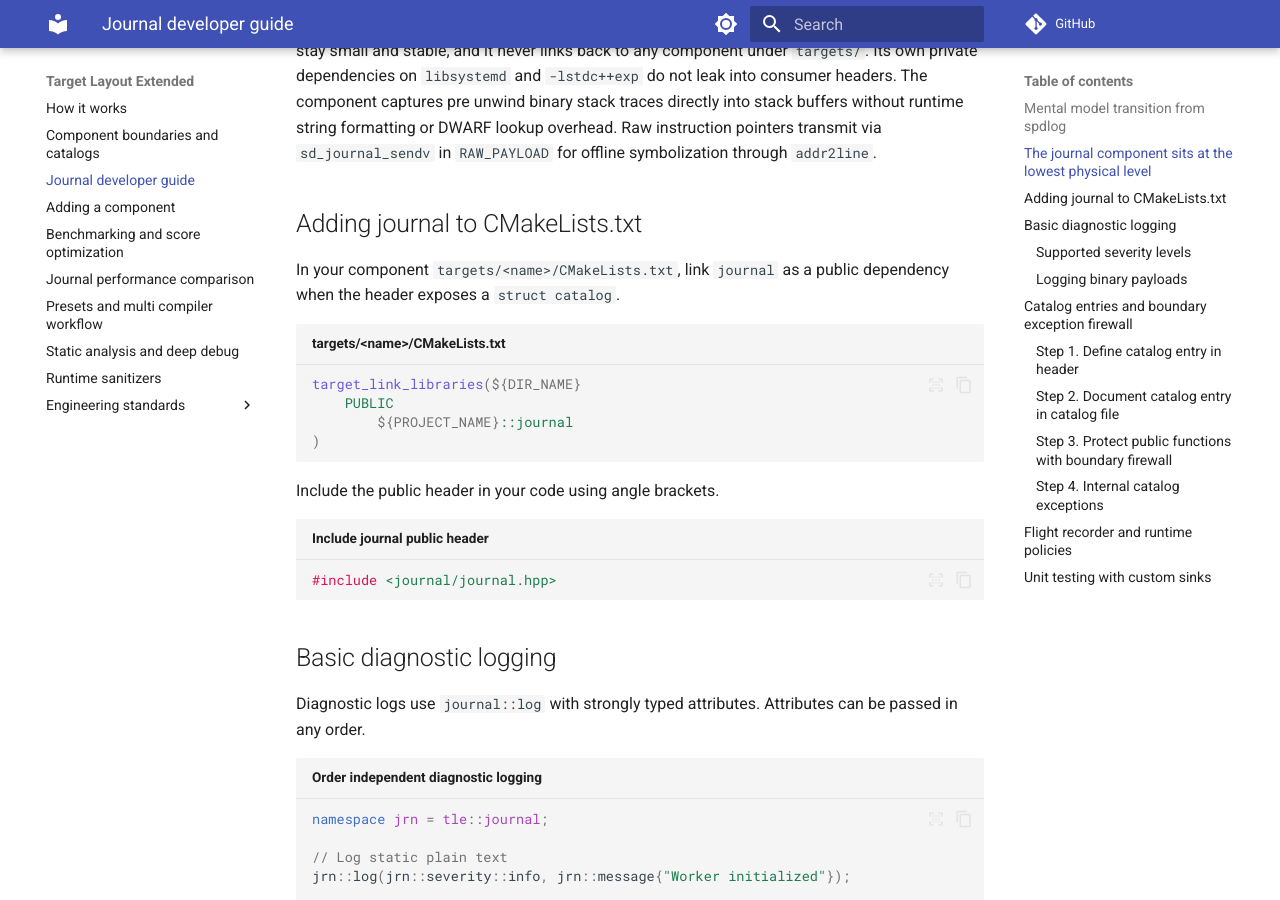
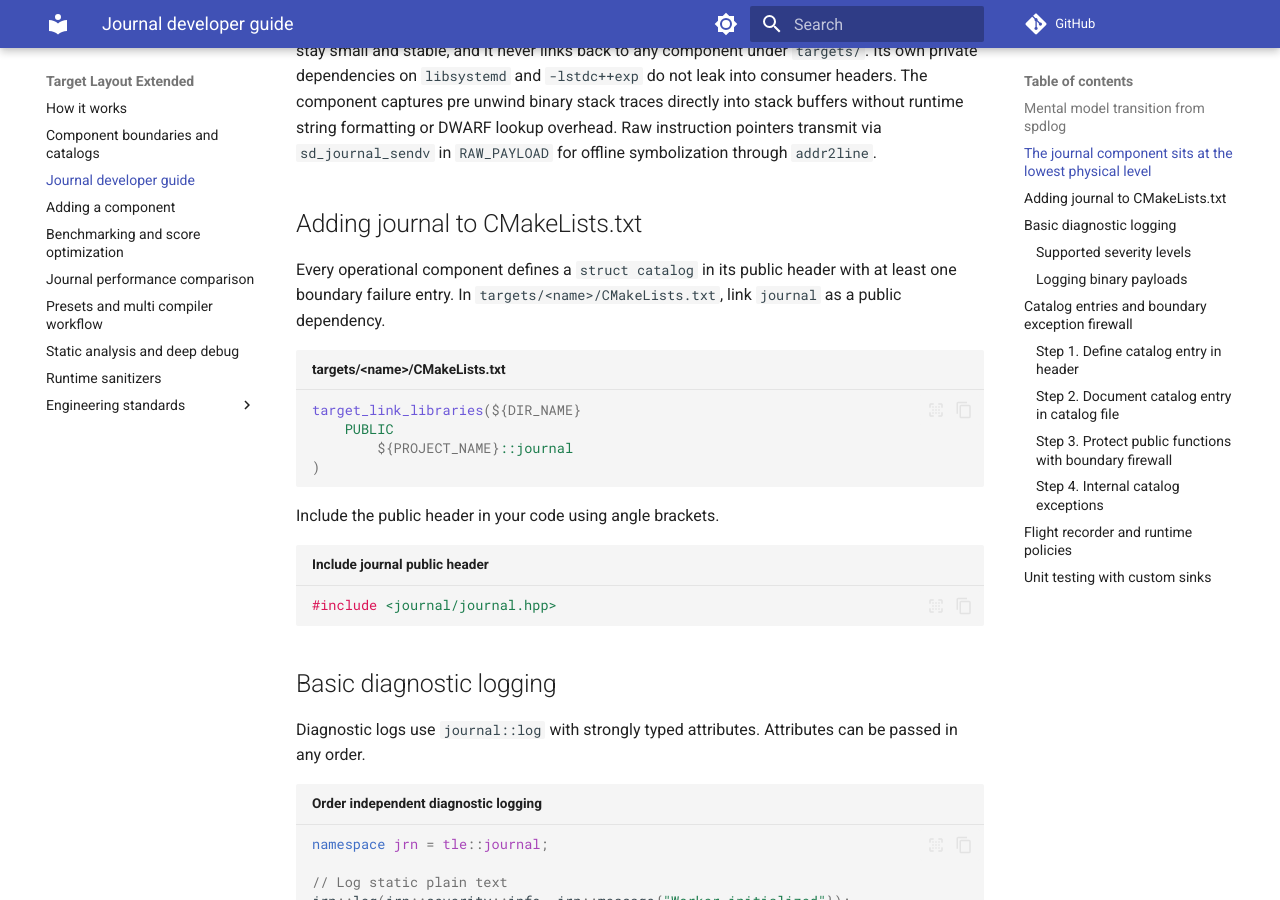
Before and after one commit to JeffKarling/Target_Layout_Extended, an MkDocs documentation site: the page built from Documentation/journal_developer_guide.md, in a window 1280 px wide and 900 px high, scrolled down 1405 px. Built offline with MkDocs 1.6.1 and Material for MkDocs 9.7.7, drawn with Linux system fonts in a browser that asks for light colours; comment, search, counter and statistics services are not loaded.

Commit message:
docs(journal): state unconditionally that operational components define catalog and link journal public

````diff
--- a/Documentation/journal_developer_guide.md
+++ b/Documentation/journal_developer_guide.md
@@ -39,7 +39,7 @@ Because `struct catalog` holds `journal::catalog_entry` fields and lives in the
 
 ## Adding journal to CMakeLists.txt
 
-In your component `targets/<name>/CMakeLists.txt`, link `journal` as a public dependency when the header exposes a `struct catalog`.
+Every operational component defines a `struct catalog` in its public header with at least one boundary failure entry. In `targets/<name>/CMakeLists.txt`, link `journal` as a public dependency.
 
 ```cmake title="targets/<name>/CMakeLists.txt"
 target_link_libraries(${DIR_NAME}
````
